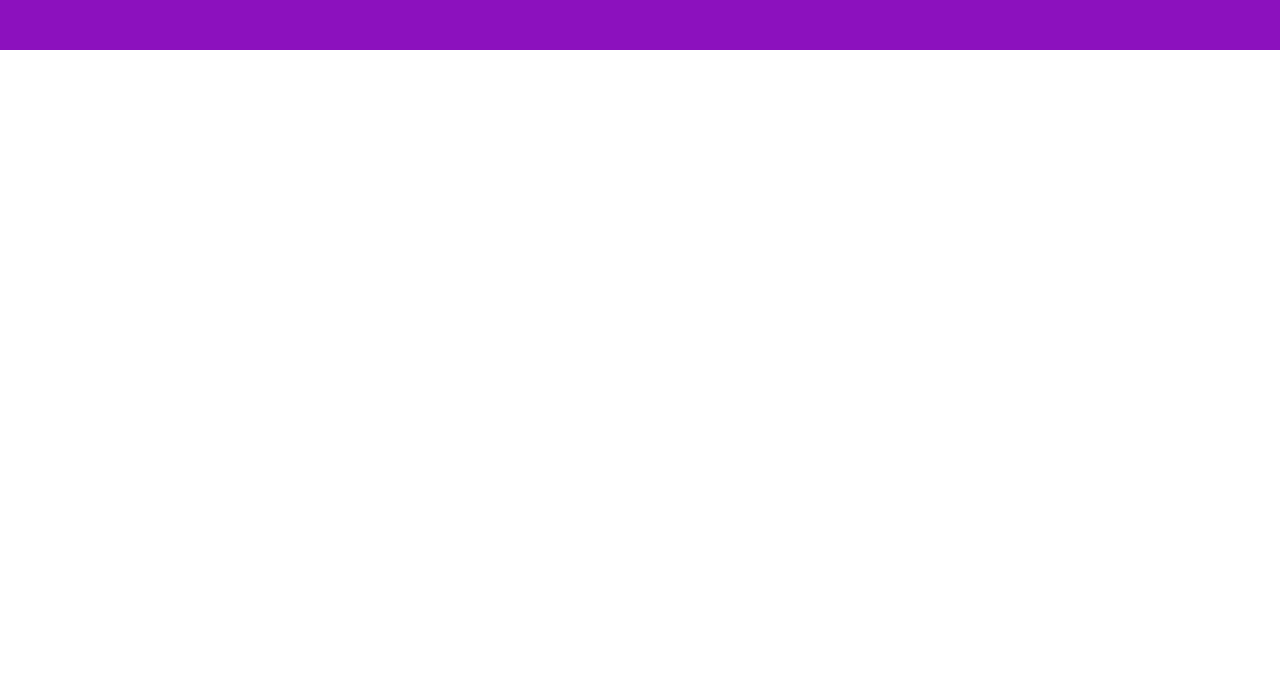
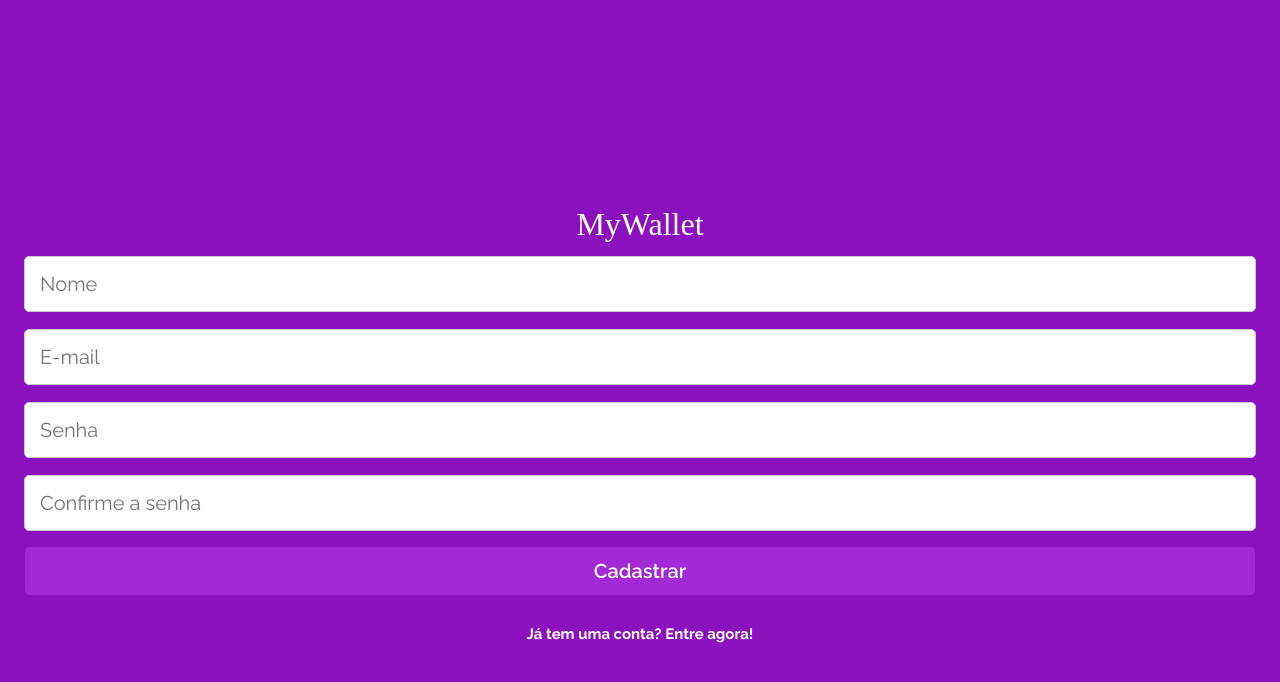
Before and after one commit to MarkDiasBR/projeto14-mywallet-front, a React (Create React App) app: page /cadastre-se in a window 1280 px wide. Before the commit this address had no page. Shown: the top 682 px of the page. Built offline with nearby package versions, Linux system fonts and the light colour scheme; a web font is replaced by a local one.

Commit message:
Signpup Page

```diff
--- a/package.json
+++ b/package.json
@@ -3,6 +3,7 @@
   "version": "0.1.0",
   "private": true,
   "dependencies": {
+    "axios": "^1.3.6",
     "react": "^18.2.0",
     "react-dom": "^18.2.0",
     "react-icons": "^4.8.0",
--- a/src/App.js
+++ b/src/App.js
@@ -11,7 +11,7 @@ export default function App() {
       <BrowserRouter>
         <Routes>
           <Route path="/" element={<SignInPage />} />
-          <Route path="/cadastro" element={<SignUpPage />} />
+          <Route path="/cadastre-se" element={<SignUpPage />} />
           <Route path="/home" element={<HomePage />} />
           <Route path="/nova-transacao/:tipo" element={<TransactionsPage />} />
         </Routes>
--- /dev/null
+++ b/src/constants/url.js
@@ -0,0 +1,3 @@
+const BASE_URL = "https://mywallet-back-dk5b.onrender.com"
+
+export default BASE_URL;
--- a/src/pages/SignInPage.js
+++ b/src/pages/SignInPage.js
@@ -3,6 +3,27 @@ import { Link } from "react-router-dom"
 import MyWalletLogo from "../components/MyWalletLogo"
 
 export default function SignInPage() {
+
+
+  function handleSubmit(event) {
+    event.preventDefault()
+
+    setDisabledInput(true)
+
+    axios.post(`${BASE_URL}/auth/login`, form)
+      .then(response => {
+        const { id, name, image, token } = response.data
+        console.log({ id, name, image, token })
+        setUser({ id, name, image, token })
+        localStorage.setItem("user", JSON.stringify({ id, name, image, token }))
+        navigate("/hoje")
+      })
+      .catch(error => {
+        alert(error.response.data.message)
+        setDisabledInput(false)
+      })
+  }
+
   return (
     <SingInContainer>
       <form>
@@ -12,7 +33,7 @@ export default function SignInPage() {
         <button>Entrar</button>
       </form>
 
-      <Link>
+      <Link to='/cadastre-se'>
         Primeira vez? Cadastre-se!
       </Link>
     </SingInContainer>
--- a/src/pages/SignUpPage.js
+++ b/src/pages/SignUpPage.js
@@ -1,20 +1,59 @@
-import { Link } from "react-router-dom"
+import { useState } from "react";
+import { Link, useNavigate } from "react-router-dom"
 import styled from "styled-components"
 import MyWalletLogo from "../components/MyWalletLogo"
+import BASE_URL from "../constants/url";
+import axios from 'axios';
 
 export default function SignUpPage() {
+  const [form, setForm] = useState({email: "", name: "", password: "" });
+  const [disabledInput, setDisabledInput] = useState(false)
+
+  const navigate = useNavigate()
+
+  function handleForm(event) {
+    const {name, value} = event.target
+
+    const passwordConfirm = document.querySelector("#pass2-signin");
+    if (passwordConfirm.value != document.querySelector("#pass1-signin").value) {
+      passwordConfirm.setCustomValidity('Password Must be Matching.');
+    } else {
+      passwordConfirm.setCustomValidity('');
+    }
+
+    setForm({...form, [name]: value})
+
+    console.log(form)
+  }
+
+  function handleSubmit(event) {
+    event.preventDefault()
+
+    setDisabledInput(true)
+
+    axios.post(`${BASE_URL}/sign-up`, form)
+      .then(response => {
+        console.log(response.data)
+        navigate("/")
+      })
+      .catch(error=> {
+        console.log(error.response.data)
+        setDisabledInput(false)
+      })
+  }
+
   return (
     <SingUpContainer>
-      <form>
+      <form onSubmit={handleSubmit}>
         <MyWalletLogo />
-        <input placeholder="Nome" type="text" />
-        <input placeholder="E-mail" type="email" />
-        <input placeholder="Senha" type="password" autocomplete="new-password" />
-        <input placeholder="Confirme a senha" type="password" autocomplete="new-password" />
-        <button>Cadastrar</button>
+        <input name="name" placeholder="Nome" type="text" onChange={handleForm} disabled={disabledInput} required />
+        <input name="email" placeholder="E-mail" type="email" onChange={handleForm} disabled={disabledInput} required />
+        <input id="pass1-signin" name="password" placeholder="Senha" type="password" autoComplete="new-password" onChange={handleForm} disabled={disabledInput} required />
+        <input id="pass2-signin" name="password" placeholder="Confirme a senha" type="password" autoComplete="new-password" onChange={handleForm} disabled={disabledInput} required />
+        <button type="submit" disabled={disabledInput}>Cadastrar</button>
       </form>
 
-      <Link>
+      <Link to='/'>
         Já tem uma conta? Entre agora!
       </Link>
     </SingUpContainer>
```
Also changed, not shown: 1 other file (tests, documents, lock files or other folders).
